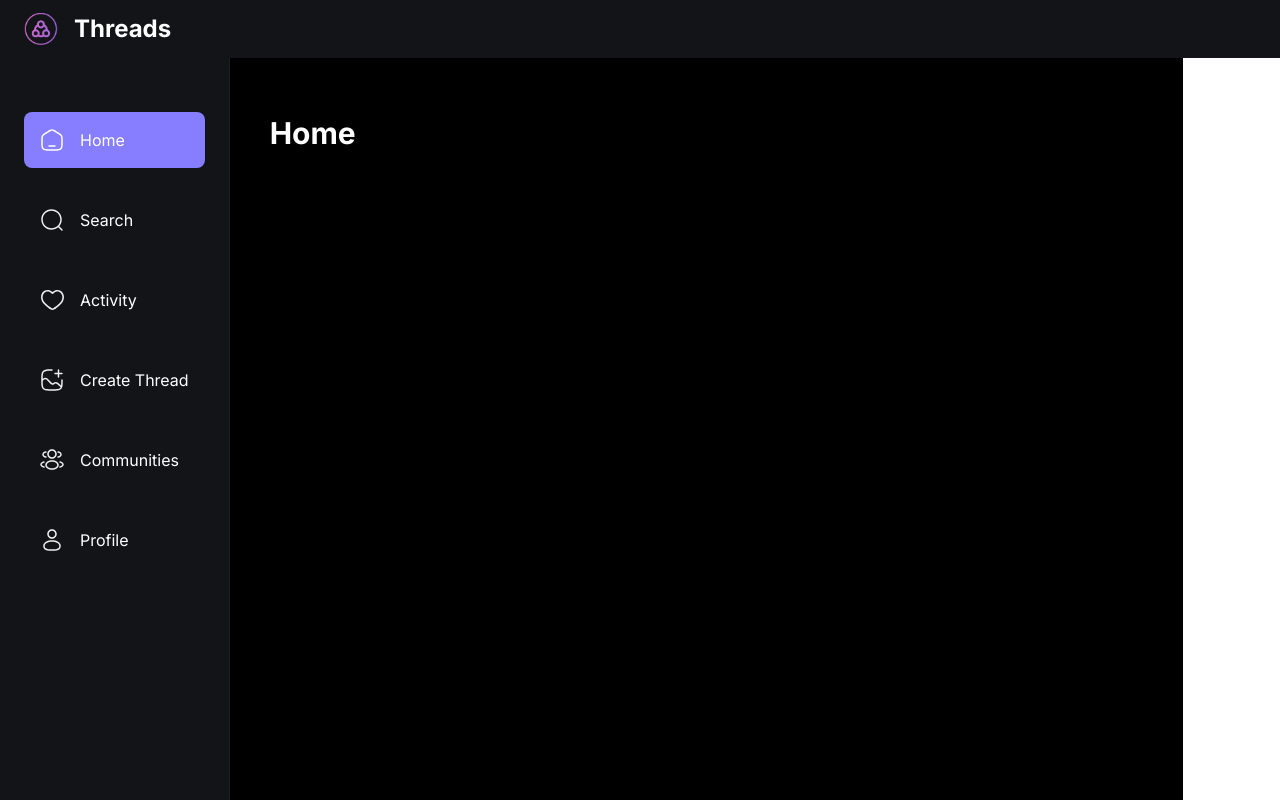
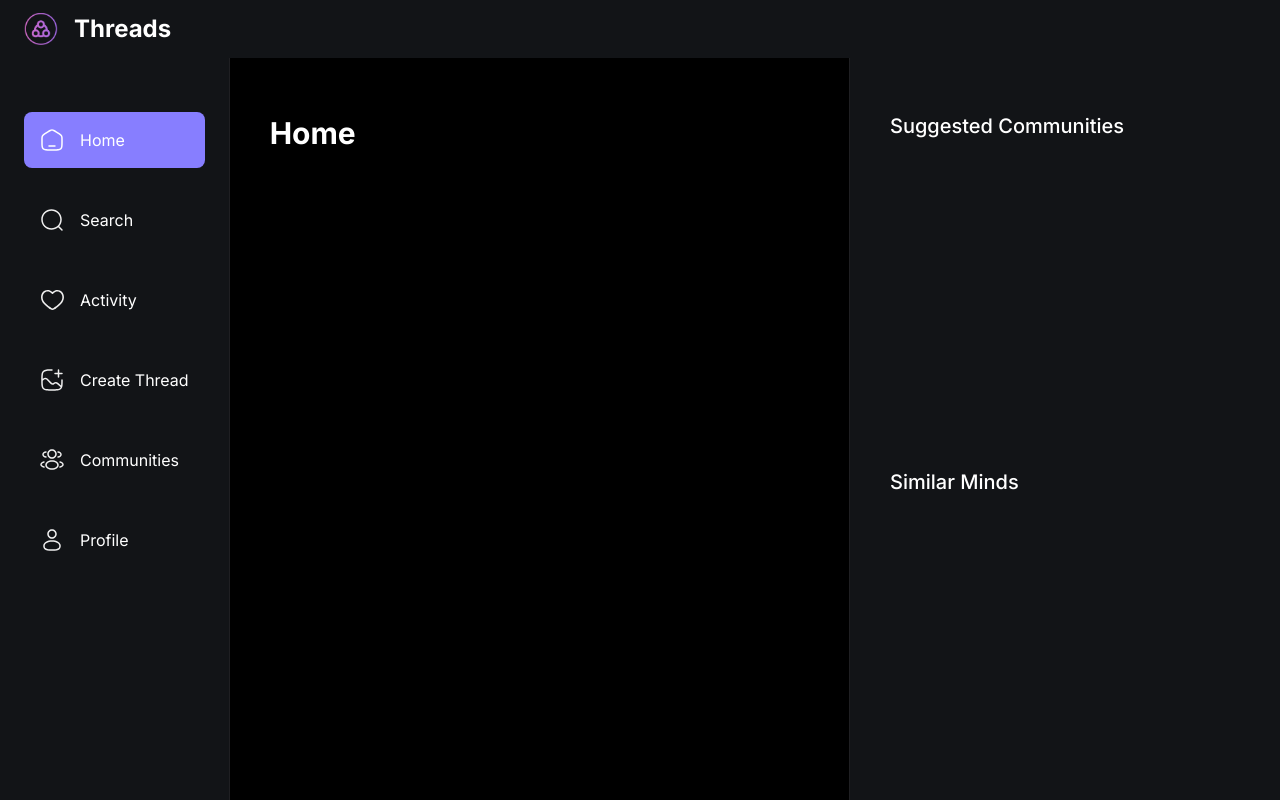
Before and after one commit to myl-prog/Thread-clone, a Next.js app: page / in a window 1280 px wide. Built offline with nearby package versions, Linux system fonts and the light colour scheme; no server answers.

Commit message:
Full layout with RightSidebar template

```diff
--- a/components/shared/RightSideBar.tsx
+++ b/components/shared/RightSideBar.tsx
@@ -1,4 +1,30 @@
-function RightSideBar() {
-    return <h1>RightSidebar</h1>
+import { currentUser } from "@clerk/nextjs";
+
+
+
+async function RightSidebar() {
+
+
+  return (
+    <section className='custom-scrollbar rightsidebar'>
+      <div className='flex flex-1 flex-col justify-start'>
+        <h3 className='text-heading4-medium text-light-1'>
+          Suggested Communities
+        </h3>
+
+        <div className='mt-7 flex w-[350px] flex-col gap-9'>
+
+        </div>
+      </div>
+
+      <div className='flex flex-1 flex-col justify-start'>
+        <h3 className='text-heading4-medium text-light-1'>Similar Minds</h3>
+        <div className='mt-7 flex w-[350px] flex-col gap-10'>
+
+        </div>
+      </div>
+    </section>
+  );
 }
-export default RightSideBar;
+
+export default RightSidebar;
```
